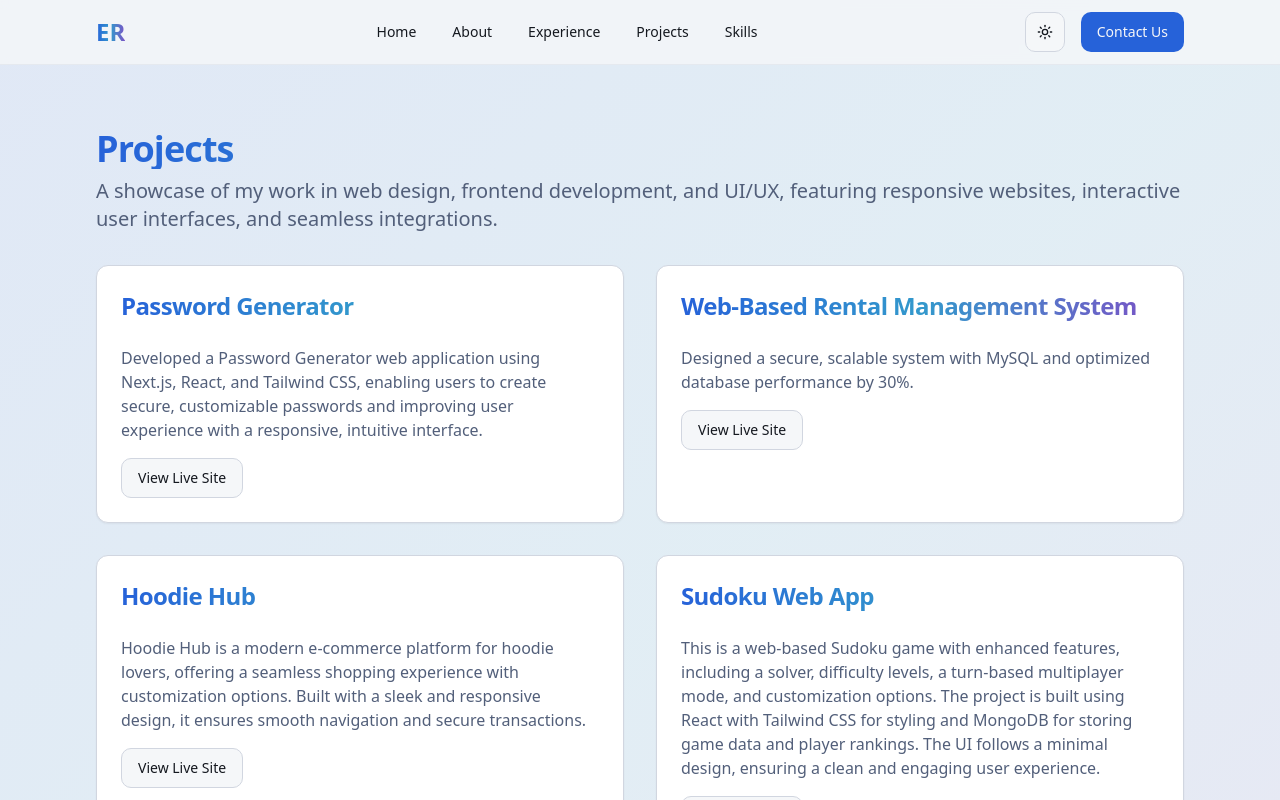
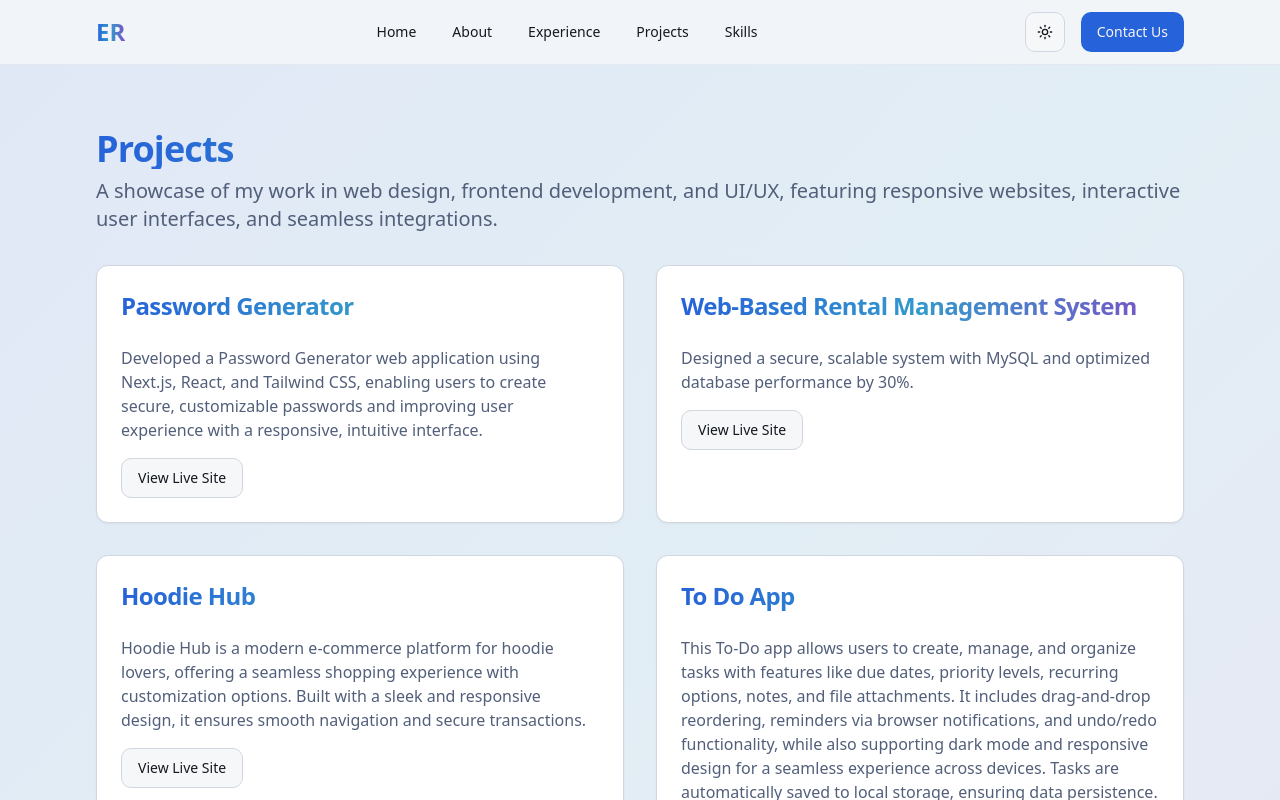
Before and after one commit to wiz-studios/My-Portfolio, a Next.js app: page /projects in a window 1280 px wide. Shown: the top 800 px of the page. Built offline with nearby package versions, Linux system fonts and the light colour scheme.

Commit message:
Update page.tsx

```diff
--- a/app/projects/page.tsx
+++ b/app/projects/page.tsx
@@ -27,9 +27,9 @@ const projects = [
     link: "https://hoodie-hub.vercel.app/",
   },
   {
-    title: "Sudoku Web App",
-    description: "This is a web-based Sudoku game with enhanced features, including a solver, difficulty levels, a turn-based multiplayer mode, and customization options. The project is built using React with Tailwind CSS for styling and MongoDB for storing game data and player rankings. The UI follows a minimal design, ensuring a clean and engaging user experience.",
-    link: "#",
+    title: "To Do App",
+    description: "This To-Do app allows users to create, manage, and organize tasks with features like due dates, priority levels, recurring options, notes, and file attachments. It includes drag-and-drop reordering, reminders via browser notifications, and undo/redo functionality, while also supporting dark mode and responsive design for a seamless experience across devices. Tasks are automatically saved to local storage, ensuring data persistence.",
+    link: "https://to-do-app-14.vercel.app/",
   },
 ]
 
```
